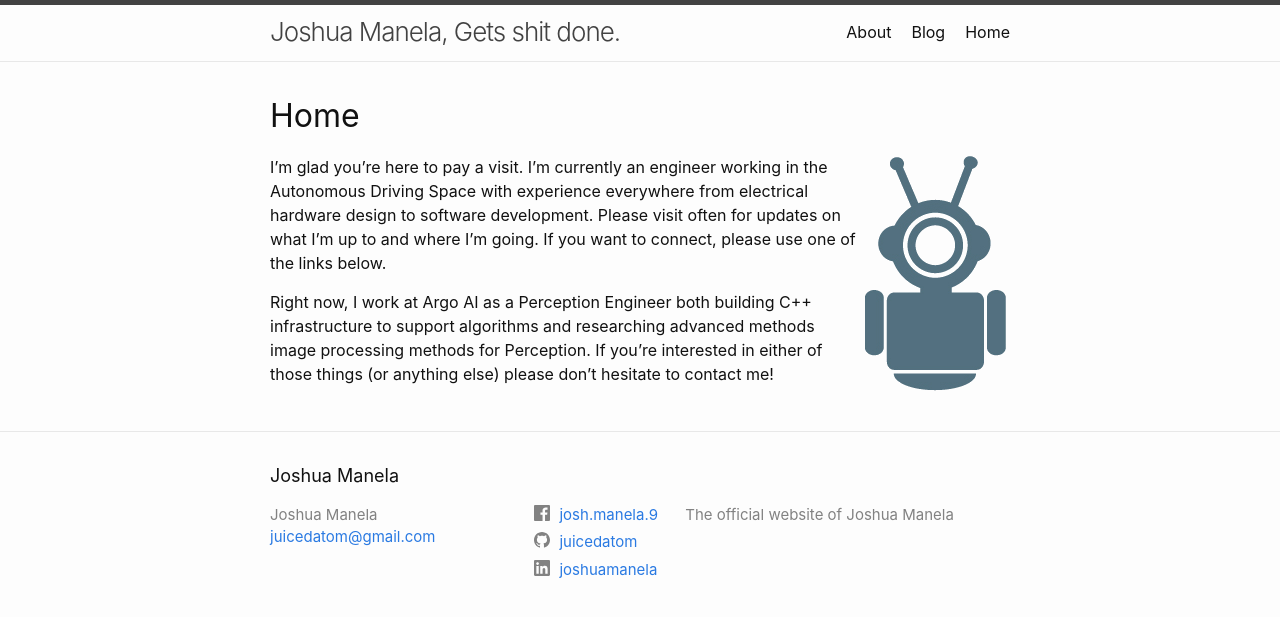
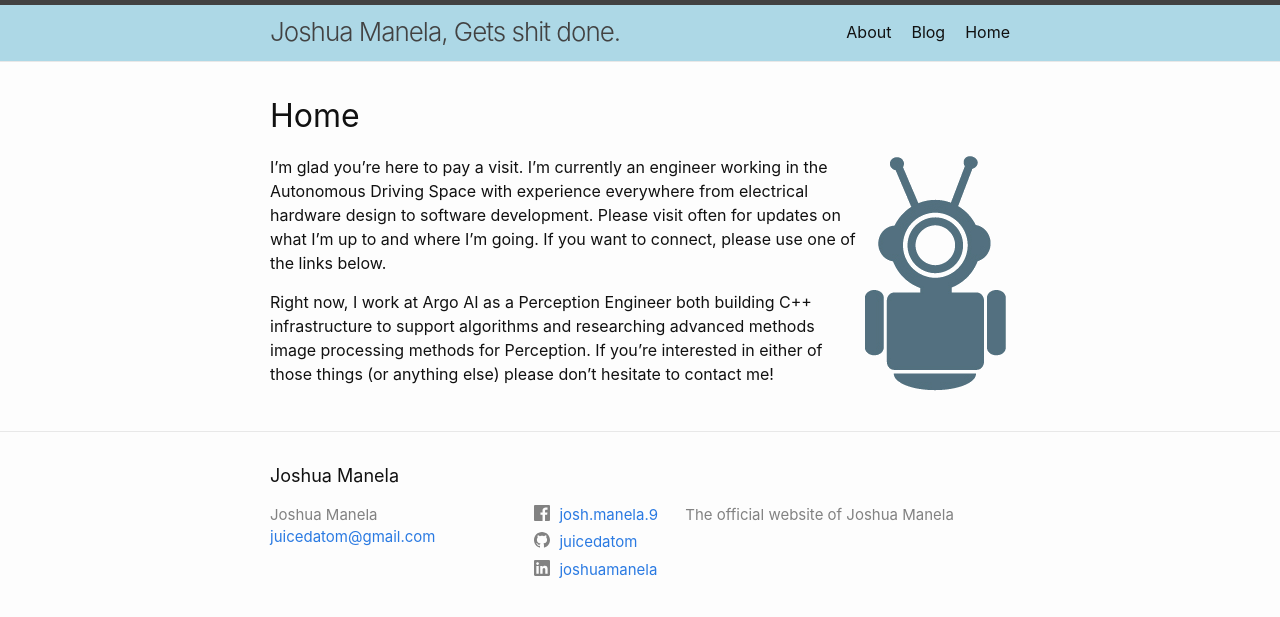
Before and after one commit to juicedatom/mygithubpage, a Jekyll site: the page built from index.md, in a window 1280 px wide. Shown: the top 617 px of the page. Built offline with Jekyll 4.4.1, drawn with Linux system fonts in a browser that asks for light colours.

Commit message:
make header blue.

```diff
--- a/_sass/minima.scss
+++ b/_sass/minima.scss
@@ -11,7 +11,8 @@ $base-line-height: 1.5 !default;
 $spacing-unit:     30px !default;
 
 $text-color:       #111 !default;
-$background-color: #fdfdfd !default;
+$background-color-header: #add8e6 !default;
+$background-color:        #fdfdfd !default;
 //$background-color: #add8e6 !default;
 $brand-color:      #2a7ae2 !default;
 
--- a/_sass/minima/_layout.scss
+++ b/_sass/minima/_layout.scss
@@ -5,6 +5,7 @@
   border-top: 5px solid $grey-color-dark;
   border-bottom: 1px solid $grey-color-light;
   min-height: $spacing-unit * 1.865;
+  background-color: $background-color-header;
 
   // Positioning context for the mobile navigation icon
   position: relative;
```
